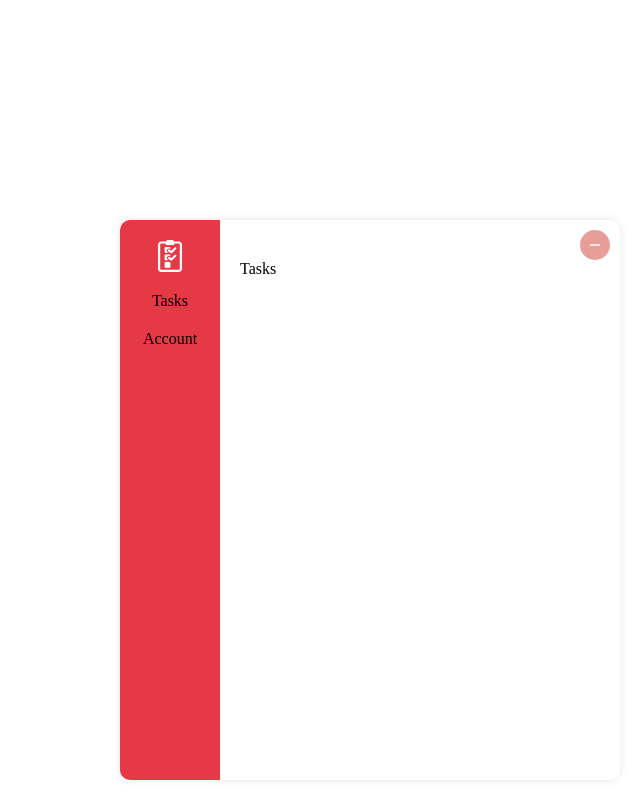
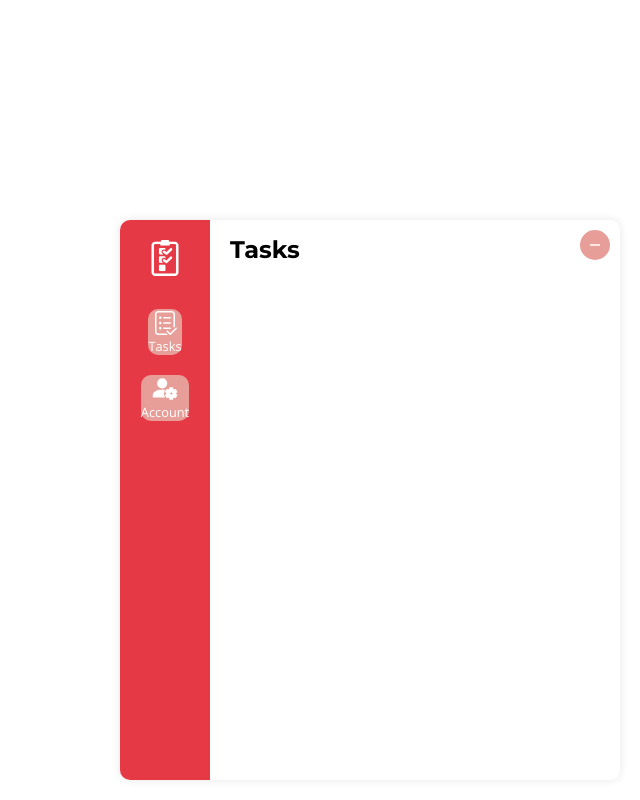
Before and after one commit to sian022/tasks-plugin, a Preact app: page / in a window 1280 px wide. Both pictures are taken after a click on the element 1235 px from the left and 755 px from the top of the page. Shown: the whole page, without its empty margins (640-1280 px from the left). Built offline with nearby package versions, Linux system fonts and the light colour scheme.

Commit message:
feat: working on sidebar design

```diff
--- a/src/components/Sidebar.jsx
+++ b/src/components/Sidebar.jsx
@@ -6,7 +6,7 @@ const Sidebar = ({ navigate }) => {
     <div className="SidebarContainer">
       <div className="Sidebar">
         <div className="Sidebar__Header">
-          <img src={TaskListIcon} alt="icon" width="32px" />
+          <img src={TaskListIcon} alt="icon" width="36px" />
         </div>
 
         <div className="Sidebar__Content">
@@ -14,8 +14,10 @@ const Sidebar = ({ navigate }) => {
             <div
               key={item.url}
               onClick={() => navigate(item.url)}
-              className="Sidebar__Item"
+              className="Sidebar__Item Sidebar__Item--Active"
             >
+              <img src={item.icon} alt="icon" width="28px" />
+
               {item.label}
             </div>
           ))}
--- a/src/pages/Tasks.jsx
+++ b/src/pages/Tasks.jsx
@@ -1,5 +1,9 @@
 const Tasks = () => {
-  return <div>Tasks</div>;
+  return (
+    <div>
+      <h1 className="PageTitle">Tasks</h1>
+    </div>
+  );
 };
 
 export default Tasks;
--- a/src/styles/abstracts/_variables.scss
+++ b/src/styles/abstracts/_variables.scss
@@ -1,3 +1,6 @@
+@import url("https://fonts.googleapis.com/css2?family=Montserrat:ital,wght@0,100..900;1,100..900&display=swap");
+@import url("https://fonts.googleapis.com/css2?family=Open+Sans:ital,wght@0,300..800;1,300..800&display=swap");
+
 // Color Palette
 $color-primary: #e63946;
 $color-secondary: #e79e99;
@@ -10,4 +13,8 @@ $rounded-corners: 10px;
 // Screen Sizes
 $widget-width: 500px;
 $widget-height: 560px;
-$sidebar-width: 100px;
+$sidebar-width: 90px;
+
+// Fonts
+$font-title: "Montserrat", sans-serif;
+$font-body: "Open Sans", sans-serif;
--- a/src/styles/base/_base.scss
+++ b/src/styles/base/_base.scss
@@ -0,0 +1,7 @@
+:root {
+  font-family: $font-body;
+}
+
+* {
+  box-sizing: border-box;
+}
--- a/src/styles/base/_layout.scss
+++ b/src/styles/base/_layout.scss
@@ -6,6 +6,8 @@
     display: flex;
     flex-direction: column;
     gap: 20px;
-    padding: 40px 20px 20px;
+    // padding: 40px 20px 20px;
+    // padding: 20px;
+    padding: 8px 20px;
   }
 }
--- a/src/styles/base/_typography.scss
+++ b/src/styles/base/_typography.scss
@@ -0,0 +1,6 @@
+.PageTitle {
+  font-family: $font-title;
+  font-size: 1.5rem;
+  font-weight: bold;
+  line-height: 0.5;
+}
--- a/src/styles/blocks/_sidebar.scss
+++ b/src/styles/blocks/_sidebar.scss
@@ -12,7 +12,8 @@
   align-items: center;
   padding: 20px;
   height: 100%;
-  gap: 16px;
+  gap: 28px;
+  color: white;
 
   &__Content {
     display: flex;
@@ -23,5 +24,14 @@
 
   &__Item {
     cursor: pointer;
+    display: flex;
+    flex-direction: column;
+    align-items: center;
+    font-size: 0.8rem;
+
+    &--Active {
+      background-color: $color-secondary;
+      border-radius: $rounded-corners;
+    }
   }
 }
--- a/src/utils/constants.js
+++ b/src/utils/constants.js
@@ -2,9 +2,11 @@ export const SIDEBAR_ITEMS = [
   {
     label: "Tasks",
     url: "/tasks",
+    icon: "src/assets/images/tasks-page-icon.svg",
   },
   {
     label: "Account",
     url: "/account",
+    icon: "src/assets/images/account-page-icon.svg",
   },
 ];
```
Also changed, not shown: src/assets/images/account-page-icon.svg (added), src/assets/images/tasks-page-icon.svg (added).
